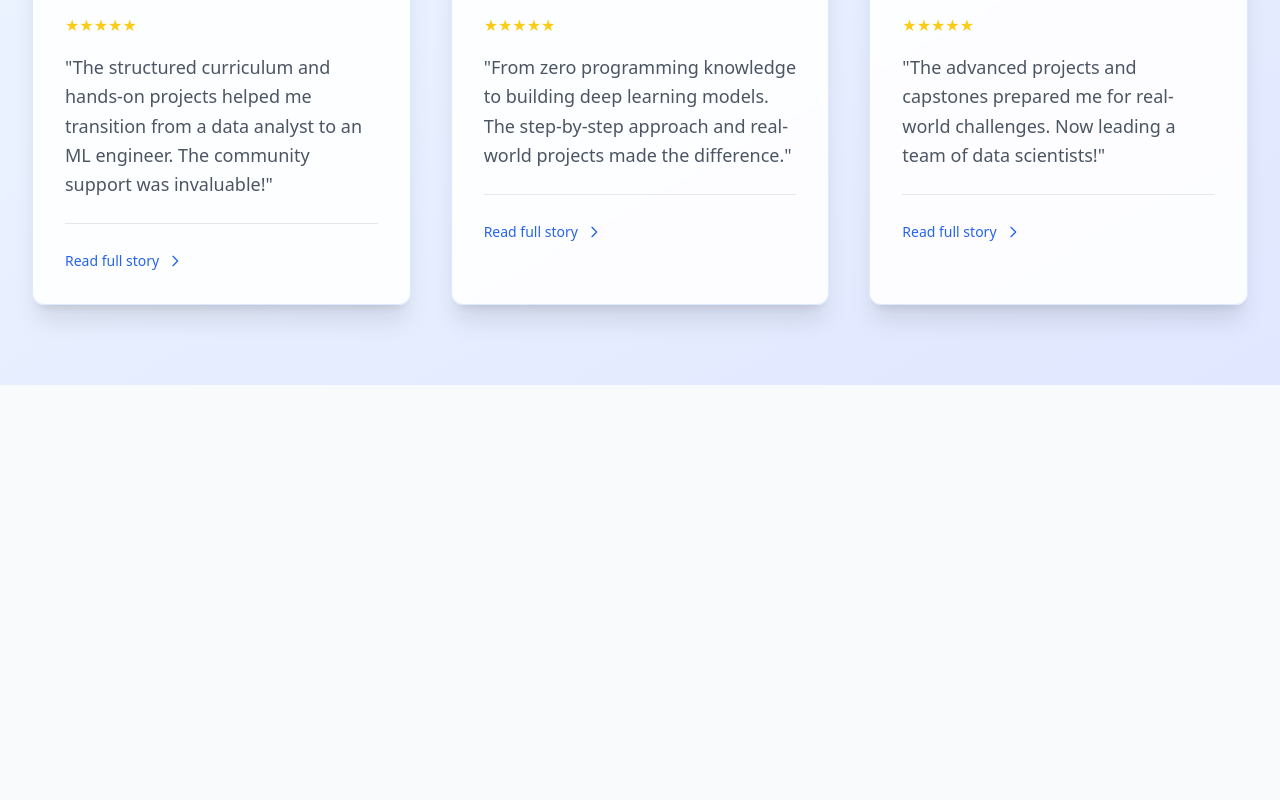
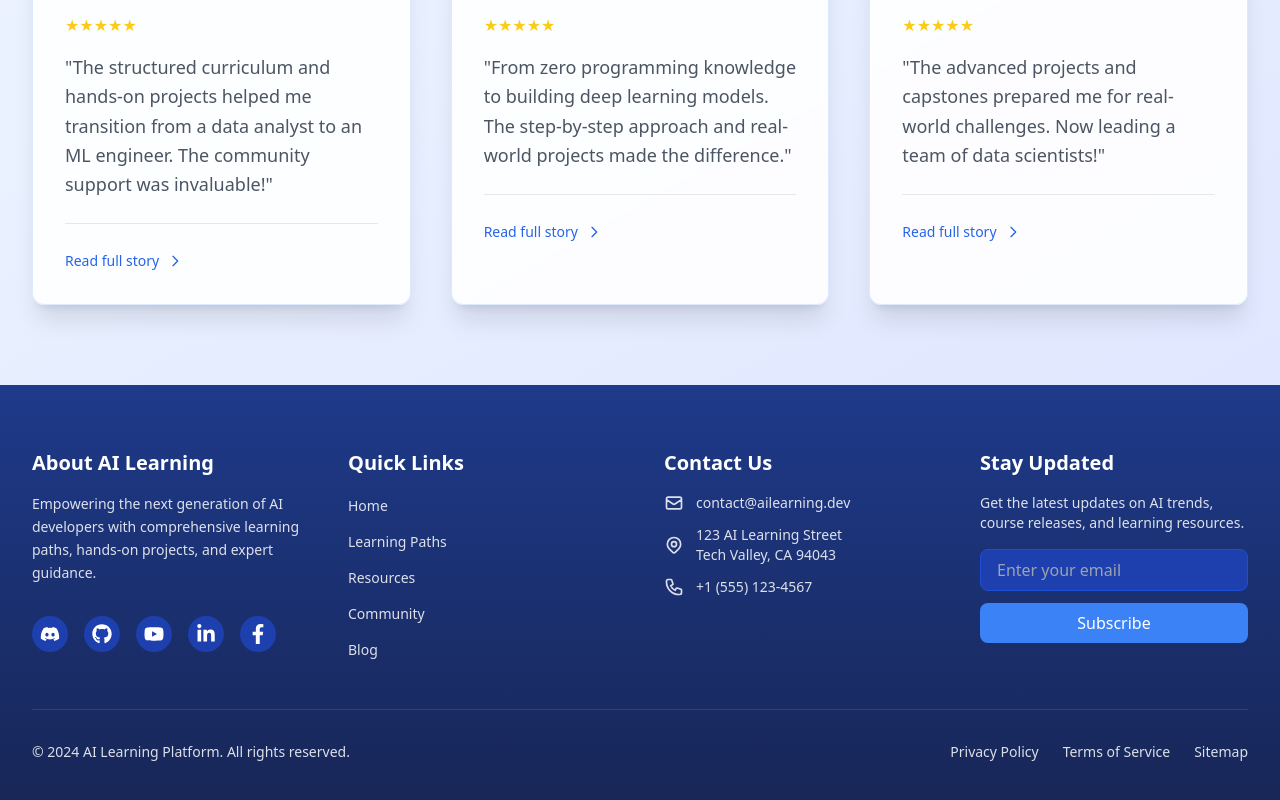
Before and after one commit to hvega6/AI-ML-DL-roadmap, a React (Vite) app in the folder frontend/: page /#/ in a window 1280 px wide. Shown: the part 2303-3103 px from the top of the page. Before the commit the page ends 2688 px from the top, so only its background shows below. Built offline with nearby package versions, Linux system fonts and the light colour scheme.

Commit message:
Update Home.tsx

```diff
--- a/frontend/src/views/Home.tsx
+++ b/frontend/src/views/Home.tsx
@@ -6,6 +6,7 @@ import { Feature } from '../types';
 import Modal from '../components/Modal';
 import Register from './Register';
 import Login from './Login';
+import Footer from '../components/Footer';
 
 const Home: React.FC = () => {
   const { isDarkMode } = useTheme();
@@ -253,6 +254,8 @@ const Home: React.FC = () => {
         </div>
       </div>
 
+      {/* Footer */}
+      <Footer />
 
       {/* Modals */}
       <Modal isOpen={isRegisterModalOpen} onClose={() => setIsRegisterModalOpen(false)}>
```
